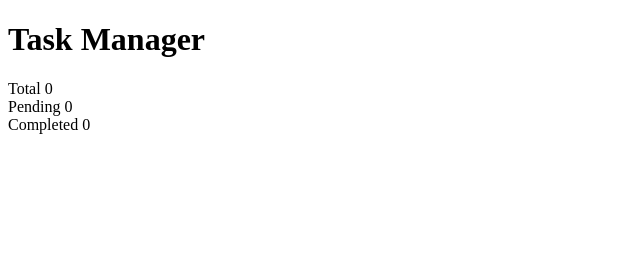
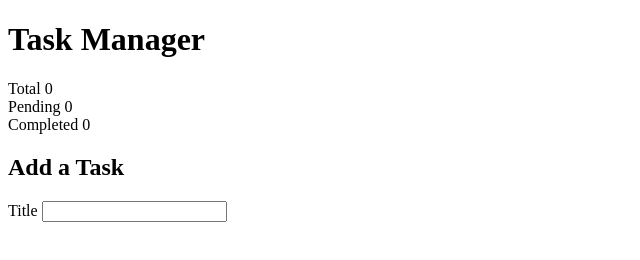
Before and after one commit to AVB369/task-manager, a plain HTML site: page index.html in a window 1280 px wide. Shown: the whole page, without its empty margins (0-640 px from the left). Drawn offline with Linux system fonts and the light colour scheme.

Commit message:
Add task form

```diff
--- a/index.html
+++ b/index.html
@@ -28,6 +28,15 @@
           <span class="stat-number" id="completed-count">0</span>
         </div>
       </section>
+
+      <section id="task-form-section">
+        <h2>Add a Task</h2>
+
+        <form id="task-form">
+          <label for="task-title">Title</label>
+          <input type="text" id="task-title" required />
+        </form>
+      </section>
     </main>
 
     <script src="script.js"></script>
```
